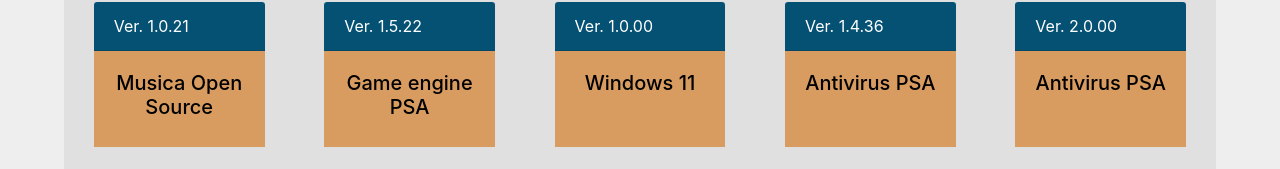
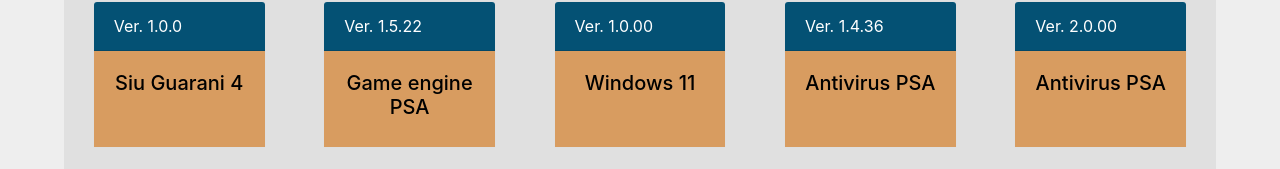
Before and after one commit to delpinor/squad5-front, a React (Create React App) app: page /soporte/productos in a window 1280 px wide. Shown: the part 274-443 px from the top of the page. Built offline with nearby package versions, Linux system fonts and the light colour scheme.

Commit message:
Esta vez si es la utlima...

```diff
--- a/src/proyectos/components/TaskList.js
+++ b/src/proyectos/components/TaskList.js
@@ -130,9 +130,7 @@
                   <td>{task.created_at}</td>
                   <td>{replaceIfEmpty(task.start_date)}</td>
                   <td>{replaceIfEmpty(task.end_date)}</td>
-                  <td>
-                    {task.employee_id ? task.employee_name : "No asignado"}
-                  </td>
+                  <td>{task.employee_id ? task.employee_name : "--"}</td>
                   <td>{readablePriority(task.priority)}</td>
                   <td>{readableStatus(task.status)}</td>
                   <td>
--- a/src/proyectos/components/TaskSummary.js
+++ b/src/proyectos/components/TaskSummary.js
@@ -1,7 +1,11 @@
 import React from "react";
 import SpinnerCenter from "./SpinnerCenter";
 import { getTasks } from "../services/tasks";
-import { readableStatus, readablePriority } from "../services/helpers";
+import {
+  readableStatus,
+  readablePriority,
+  replaceIfEmpty,
+} from "../services/helpers";
 import ResultMessage from "./ResultMessage";
 import "./static/taskList.css";
 import { Modal, ModalBody, ModalFooter } from "react-bootstrap";
@@ -91,11 +95,9 @@
                   <th scope="row">{task.task_id}</th>
                   <td>{task.name}</td>
                   <td>{task.created_at}</td>
-                  <td>{task.start_date}</td>
-                  <td>{task.end_date}</td>
-                  <td>
-                    {task.employee_id ? task.employee_name : "No asignado"}
-                  </td>
+                  <td>{replaceIfEmpty(task.start_date)}</td>
+                  <td>{replaceIfEmpty(task.end_date)}</td>
+                  <td>{task.employee_id ? task.employee_name : "--"}</td>
                   <td>{readablePriority(task.priority)}</td>
                   <td>{readableStatus(task.status)}</td>
                   <td className="text-center">
--- a/src/proyectos/components/static/breadcrumb.css
+++ b/src/proyectos/components/static/breadcrumb.css
@@ -1,3 +1,3 @@
 .for-breadcrumb {
-    background-color: rgb(255, 255, 255);
+  background-color: rgb(255, 255, 255);
 }
--- a/src/soporte/ProductList.js
+++ b/src/soporte/ProductList.js
@@ -1,8 +1,8 @@
 export const products = [
     {
         id: 1,
-        name: "Musica Open Source",
-        version: "1.0.21"
+        name: "Siu Guarani 4",
+        version: "1.0.0"
     },
     {
         id: 2,
```
Also changed, not shown: src/proyectos/components/TaskSummaryContainer.js (indentation only).
